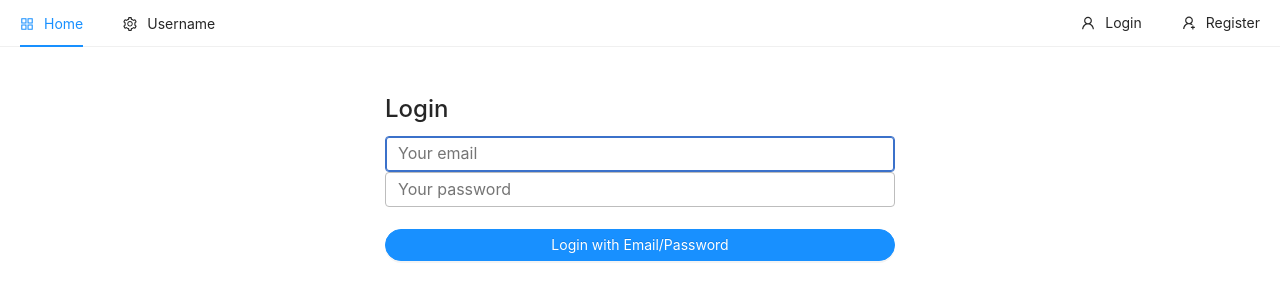
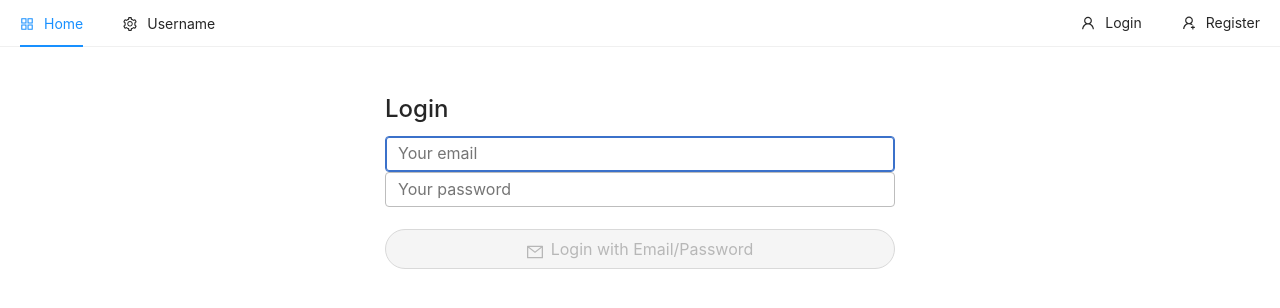
Before and after one commit to nhatnv6767/ecommerce-frontend, a React (Create React App) app: page /login in a window 1280 px wide. Shown: the top 308 px of the page. Built offline with nearby package versions, Linux system fonts and the light colour scheme; no server answers.

Commit message:
#25 Login page 5

```diff
--- a/src/pages/auth/Login.js
+++ b/src/pages/auth/Login.js
@@ -44,6 +44,9 @@ const Login = ({auth}) => {
                 className="mb-3"
                 block
                 shape="round"
+                icon={<MailOutlined/>}
+                size="large"
+                disabled={!email || password.length < 6}
             >
                 Login with Email/Password
             </Button>
```
